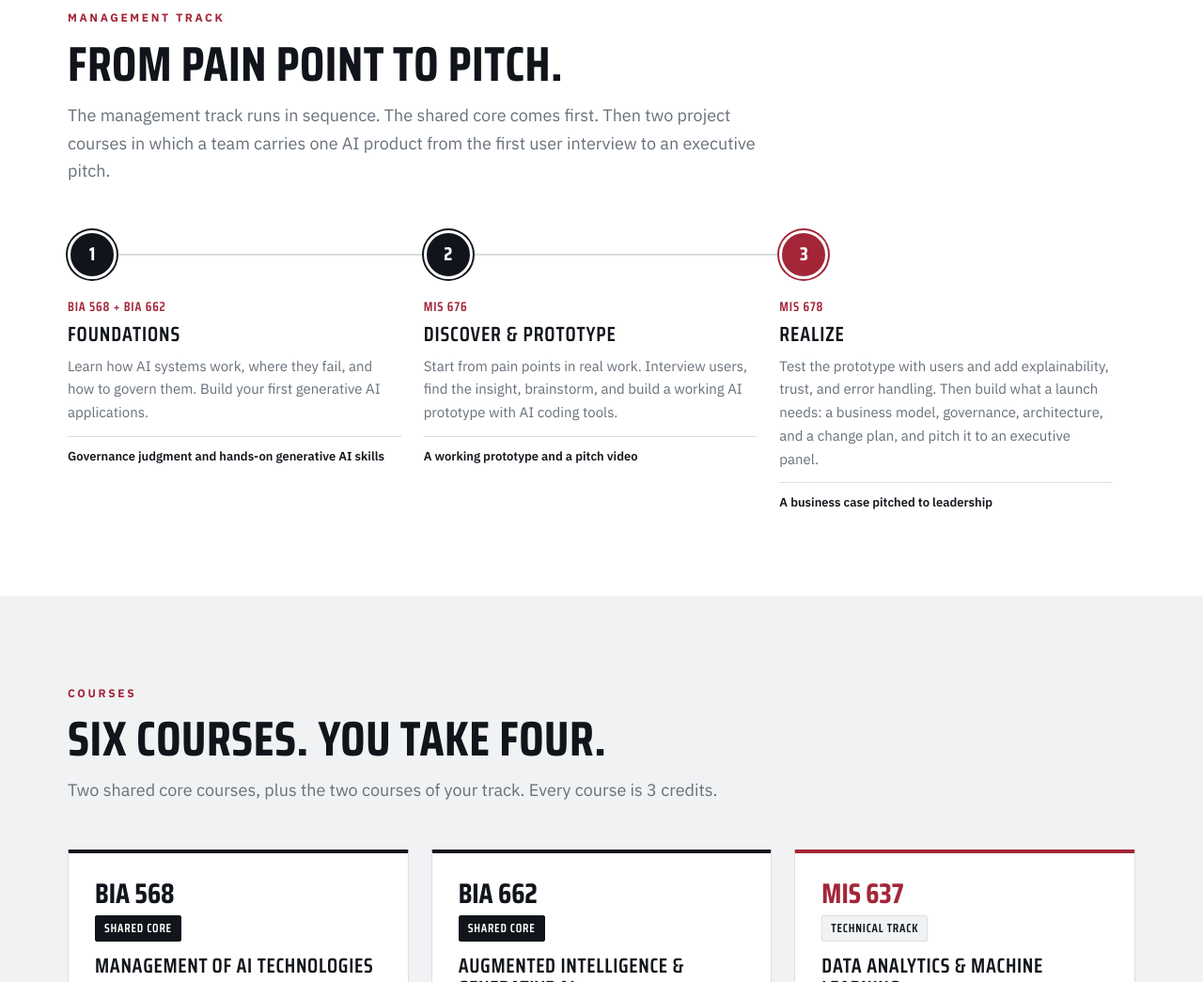
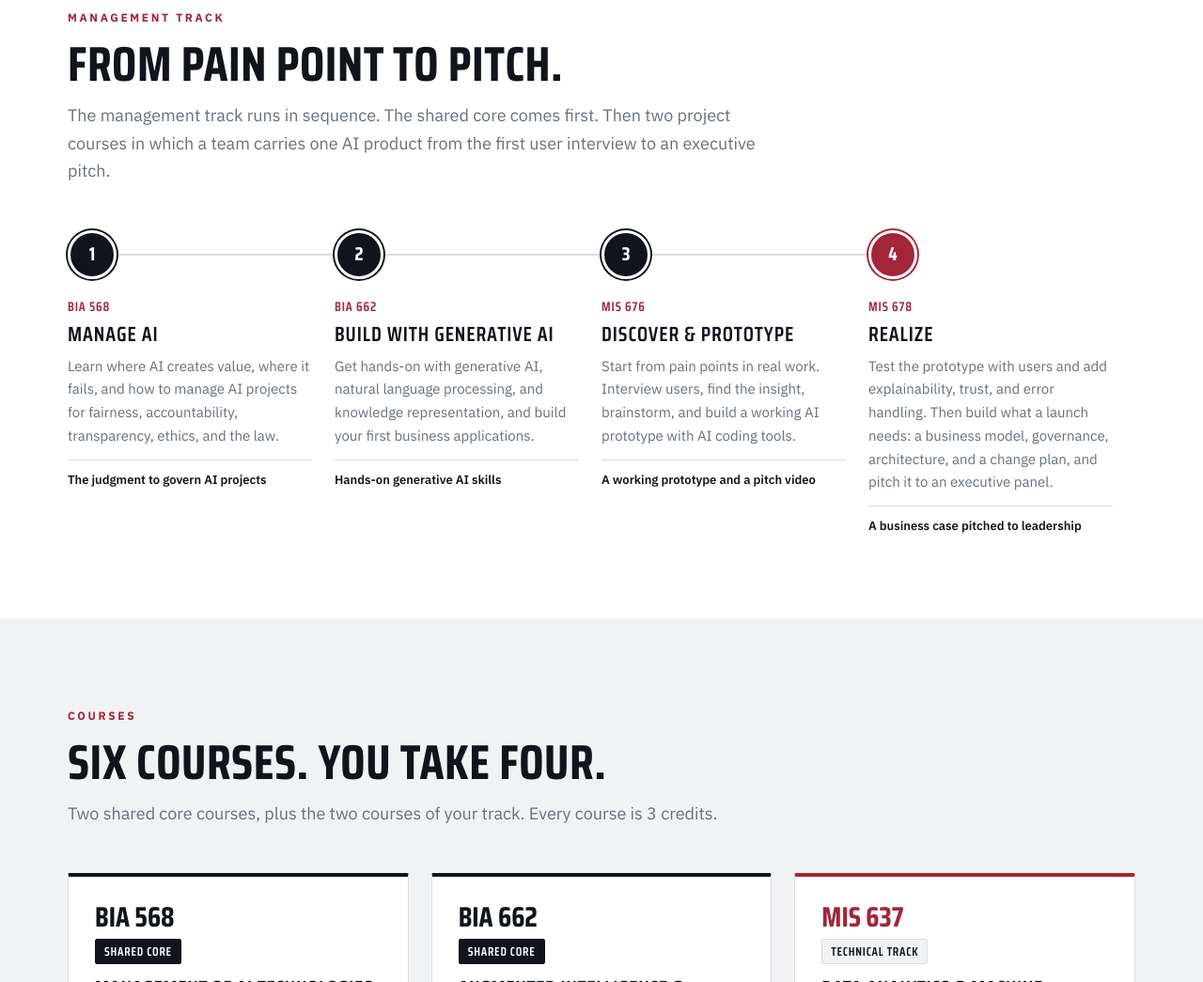
Before and after one commit to aronlindberg/aronlindberg.github.io, a plain HTML site: page mgt_of_ai/index.html in a window 1280 px wide. Shown: the part 2913-3958 px from the top of the page at 94% size. Drawn offline with Linux system fonts and the light colour scheme.

Commit message:
Split shared core into separate journey steps
The management track journey now has four steps: BIA 568 (Manage AI),
BIA 662 (Build with Generative AI), MIS 676, and MIS 678.

Co-Authored-By: Claude Opus 5.5 <noreply@anthropic.com>

```diff
--- a/mgt_of_ai/css/style.css
+++ b/mgt_of_ai/css/style.css
@@ -192,8 +192,8 @@ p  { color: var(--muted); }
 .track .btn { align-self: flex-start; }
 
 /* ---- Journey (management track) ---- */
-.journey { display: grid; grid-template-columns: repeat(3, 1fr); position: relative; counter-reset: step; }
-.journey::before { content: ''; position: absolute; top: 25px; left: 25px; right: calc(100% / 3 - 26px); height: 2px; background: var(--border); }
+.journey { display: grid; grid-template-columns: repeat(4, 1fr); position: relative; counter-reset: step; }
+.journey::before { content: ''; position: absolute; top: 25px; left: 25px; right: calc(25% - 26px); height: 2px; background: var(--border); }
 .step { position: relative; padding-right: 24px; }
 .step__num {
   width: 52px; height: 52px; border-radius: 50%; background: var(--navy); color: var(--white);
@@ -306,7 +306,7 @@ p  { color: var(--muted); }
   .intro, .tracks, .org, .contact { grid-template-columns: 1fr; gap: 32px; }
   .track-map { grid-template-columns: 1fr; }
   .tm-col + .tm-col { border-left: none; border-top: 1px solid var(--border); }
-  .journey { grid-template-columns: 1fr; gap: 36px 0; }
+  .journey { grid-template-columns: 1fr 1fr; gap: 36px 0; }
   .journey::before { display: none; }
   .outcomes { grid-template-columns: 1fr; }
   .footer__inner { grid-template-columns: 1fr 1fr; gap: 32px; }
--- a/mgt_of_ai/index.html
+++ b/mgt_of_ai/index.html
@@ -8,7 +8,7 @@
   <meta property="og:title" content="Management of AI — Graduate Certificate, Stevens School of Business">
   <meta property="og:description" content="Four courses, 12 credits, two tracks: build AI models, or design, govern, and launch AI products.">
   <meta property="og:type" content="website">
-  <link rel="stylesheet" href="css/style.css?v=2">
+  <link rel="stylesheet" href="css/style.css?v=3">
 </head>
 <body>
 
@@ -146,20 +146,27 @@
     <div class="journey">
       <div class="step">
         <div class="step__num">1</div>
-        <div class="step__courses">BIA 568 + BIA 662</div>
-        <h4>Foundations</h4>
-        <p>Learn how AI systems work, where they fail, and how to govern them. Build your first generative AI applications.</p>
-        <div class="step__out">Governance judgment and hands-on generative AI skills</div>
+        <div class="step__courses">BIA 568</div>
+        <h4>Manage AI</h4>
+        <p>Learn where AI creates value, where it fails, and how to manage AI projects for fairness, accountability, transparency, ethics, and the law.</p>
+        <div class="step__out">The judgment to govern AI projects</div>
       </div>
       <div class="step">
         <div class="step__num">2</div>
+        <div class="step__courses">BIA 662</div>
+        <h4>Build with Generative AI</h4>
+        <p>Get hands-on with generative AI, natural language processing, and knowledge representation, and build your first business applications.</p>
+        <div class="step__out">Hands-on generative AI skills</div>
+      </div>
+      <div class="step">
+        <div class="step__num">3</div>
         <div class="step__courses">MIS 676</div>
         <h4>Discover &amp; Prototype</h4>
         <p>Start from pain points in real work. Interview users, find the insight, brainstorm, and build a working AI prototype with AI coding tools.</p>
         <div class="step__out">A working prototype and a pitch video</div>
       </div>
       <div class="step">
-        <div class="step__num">3</div>
+        <div class="step__num">4</div>
         <div class="step__courses">MIS 678</div>
         <h4>Realize</h4>
         <p>Test the prototype with users and add explainability, trust, and error handling. Then build what a launch needs: a business model, governance, architecture, and a change plan, and pitch it to an executive panel.</p>
```
